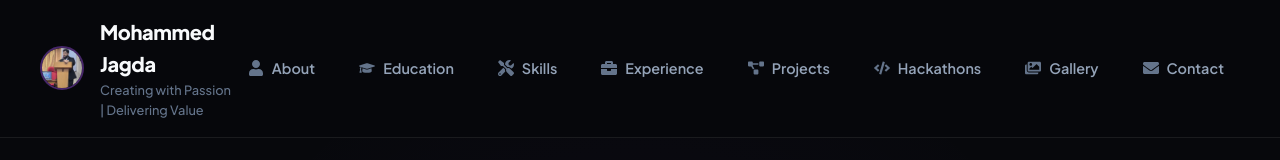
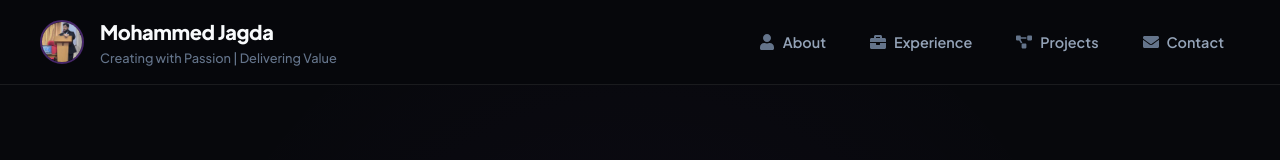
Before and after one commit to Mohammed-Jagda/Mohd-Jagda-Portfolio, a React (Create React App) app in the folder frontend/: page / in a window 1280 px wide. Shown: the top 160 px of the page. Built offline with nearby package versions, Linux system fonts and the light colour scheme; no server answers.

Commit message:
navigation: keep only About, Experience, Projects, and Contact links in Navbar

```diff
--- a/frontend/src/components/Navbar.js
+++ b/frontend/src/components/Navbar.js
@@ -1,6 +1,6 @@
 import React, { useState } from 'react';
 import './Navbar.css';
-import { FaUser, FaGraduationCap, FaTools, FaBriefcase, FaProjectDiagram, FaCode, FaImages, FaEnvelope } from 'react-icons/fa';
+import { FaUser, FaBriefcase, FaProjectDiagram, FaEnvelope } from 'react-icons/fa';
 
 function Navbar() {
   const [isModalOpen, setIsModalOpen] = useState(false);
@@ -29,18 +29,6 @@ function Navbar() {
               About
             </span>
           </a>
-          <a href="#education" className="nav-link">
-            <span className="nav-icon-text">
-              <FaGraduationCap className="nav-icon" />
-              Education
-            </span>
-          </a>
-          <a href="#skills" className="nav-link">
-            <span className="nav-icon-text">
-              <FaTools className="nav-icon" />
-              Skills
-            </span>
-          </a>
           <a href="#experience" className="nav-link">
             <span className="nav-icon-text">
               <FaBriefcase className="nav-icon" />
@@ -51,18 +39,6 @@ function Navbar() {
             <span className="nav-icon-text">
               <FaProjectDiagram className="nav-icon" />
               Projects
-            </span>
-          </a>
-          <a href="#hackathons" className="nav-link">
-            <span className="nav-icon-text">
-              <FaCode className="nav-icon" />
-              Hackathons
-            </span>
-          </a>
-          <a href="#gallery" className="nav-link">
-            <span className="nav-icon-text">
-              <FaImages className="nav-icon" />
-              Gallery
             </span>
           </a>
           <a href="#contact" className="nav-link">
```
